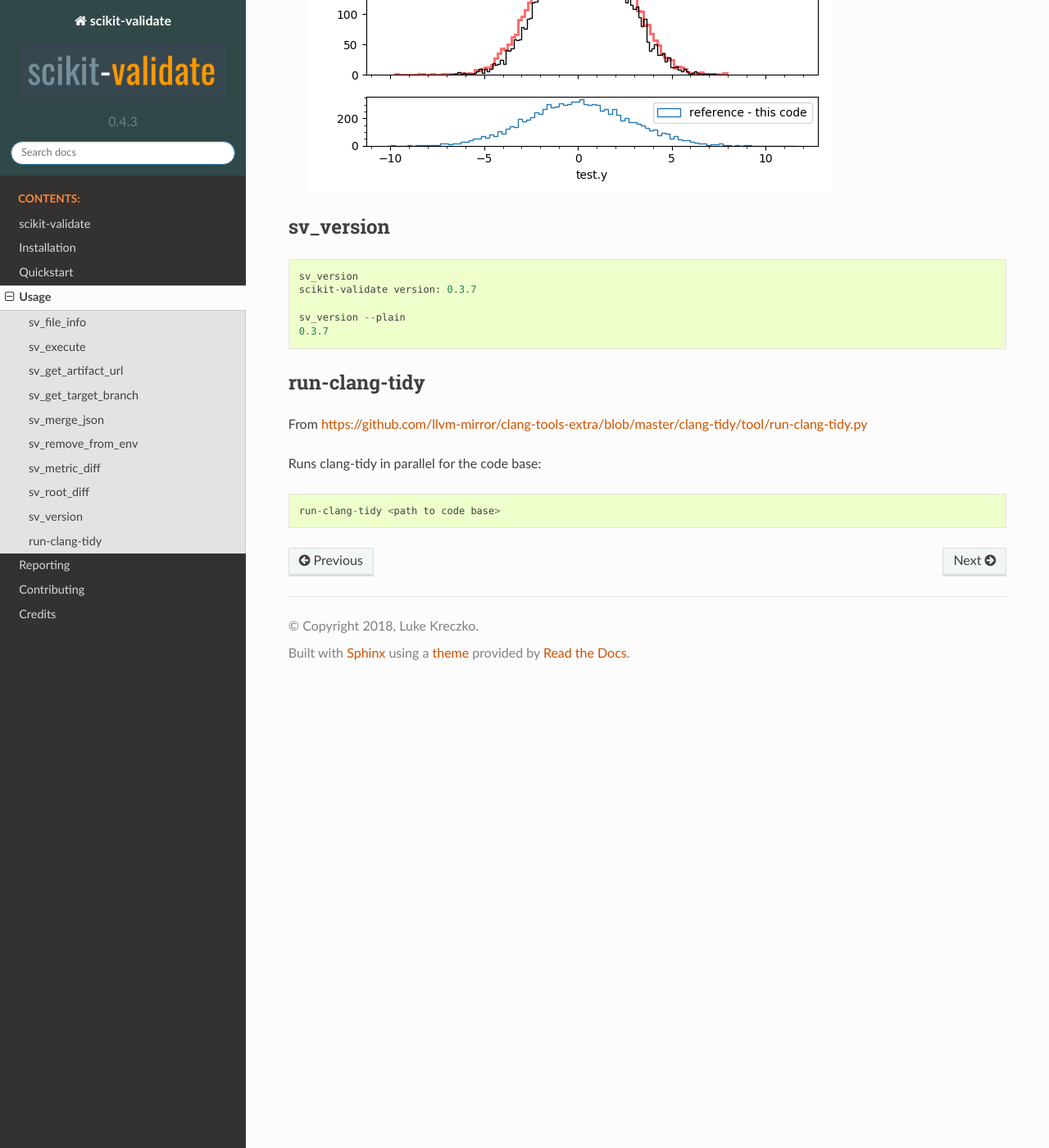
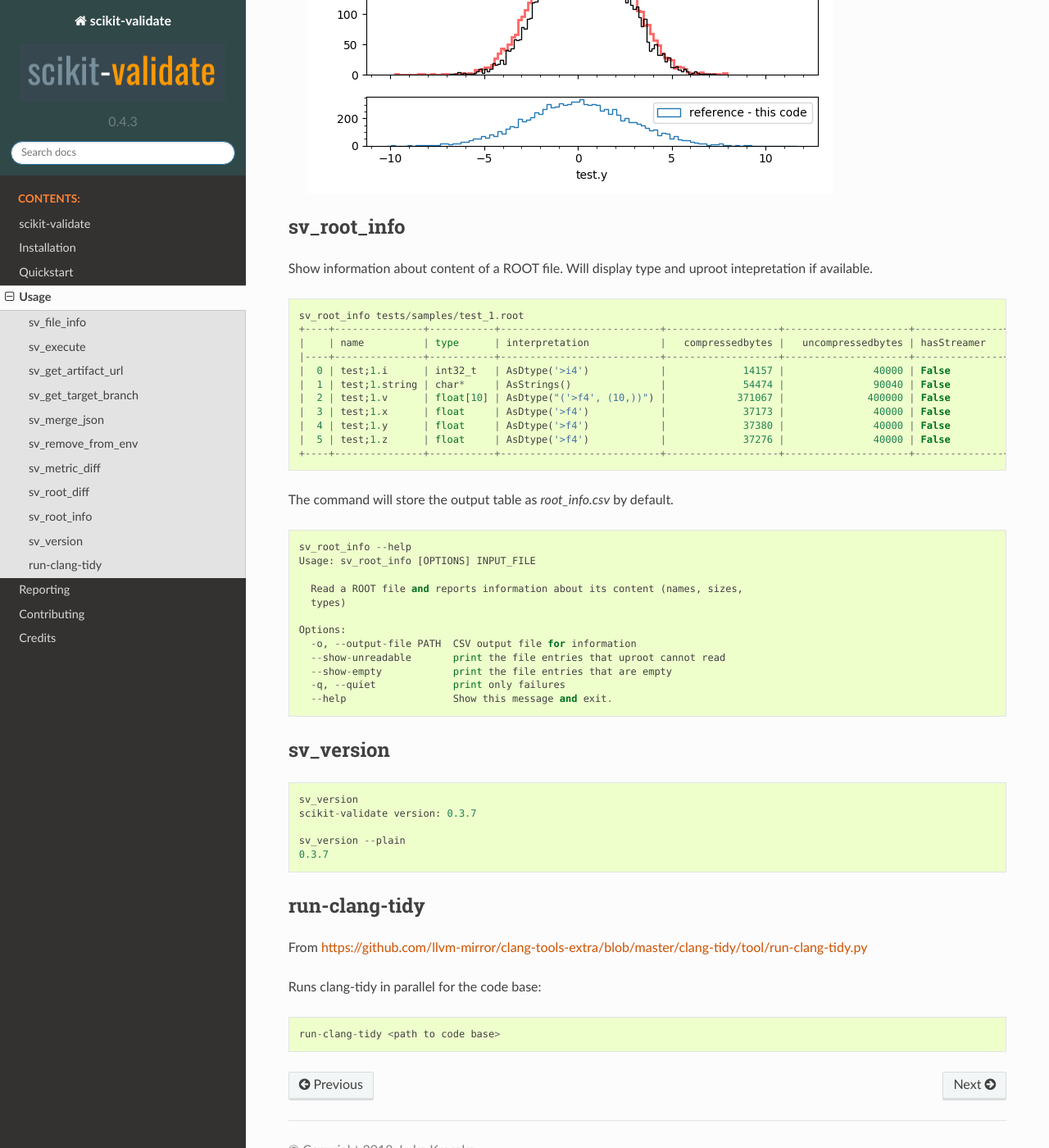
Before and after one commit to FAST-HEP/scikit-validate, a Sphinx documentation site: the page built from docs/commands.rst, in a window 1280 px wide and 1400 px high, scrolled down 3965 px. Shown: the whole window at 82% size. Built offline with Sphinx 7.4.7 and the Read the Docs theme 2.0.0, drawn with Linux system fonts in a browser that asks for light colours; pages that are not in the unit, such as notebooks, are missing from menus.

Commit message:
added documentation for sv_root_info

```diff
--- a/docs/commands.rst
+++ b/docs/commands.rst
@@ -154,6 +154,41 @@ Example output 2 - `test.y` exists in both, but different random seed:
       :target: _static/root_diff/test.y.png
 
 
+sv_root_info
+--------------------
+Show information about content of a ROOT file. Will display type and uproot intepretation if available.
+
+::
+
+    sv_root_info tests/samples/test_1.root
+    +----+---------------+-----------+---------------------------+-------------------+---------------------+---------------+-------------------+------------+
+    |    | name          | type      | interpretation            |   compressedbytes |   uncompressedbytes | hasStreamer   | uproot_readable   | is_empty   |
+    |----+---------------+-----------+---------------------------+-------------------+---------------------+---------------+-------------------+------------|
+    |  0 | test;1.i      | int32_t   | AsDtype('>i4')            |             14157 |               40000 | False         | True              | False      |
+    |  1 | test;1.string | char*     | AsStrings()               |             54474 |               90040 | False         | True              | False      |
+    |  2 | test;1.v      | float[10] | AsDtype("('>f4', (10,))") |            371067 |              400000 | False         | True              | False      |
+    |  3 | test;1.x      | float     | AsDtype('>f4')            |             37173 |               40000 | False         | True              | False      |
+    |  4 | test;1.y      | float     | AsDtype('>f4')            |             37380 |               40000 | False         | True              | False      |
+    |  5 | test;1.z      | float     | AsDtype('>f4')            |             37276 |               40000 | False         | True              | False      |
+    +----+---------------+-----------+---------------------------+-------------------+---------------------+---------------+-------------------+------------+
+
+The command will store the output table as `root_info.csv` by default.
+
+::
+
+    sv_root_info --help
+    Usage: sv_root_info [OPTIONS] INPUT_FILE
+
+      Read a ROOT file and reports information about its content (names, sizes,
+      types)
+
+    Options:
+      -o, --output-file PATH  CSV output file for information
+      --show-unreadable       print the file entries that uproot cannot read
+      --show-empty            print the file entries that are empty
+      -q, --quiet             print only failures
+      --help                  Show this message and exit.
+
 sv_version
 ------------
 
```
